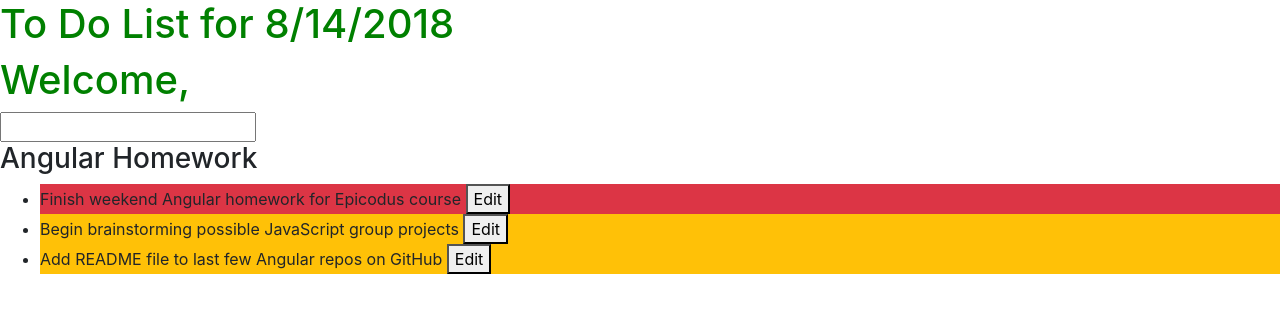
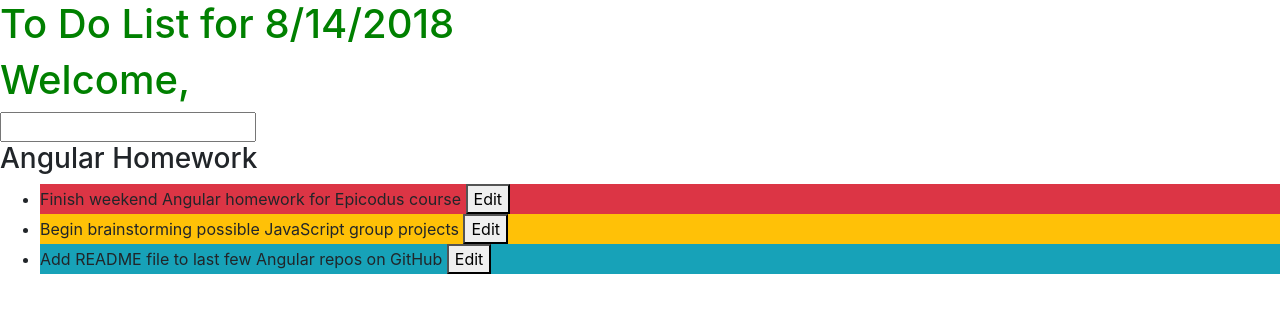
Before and after one commit to hisatokawaminami/to-do-angular, an Angular app: page / in a window 1280 px wide. Shown: the top 312 px of the page. Built offline with nearby package versions, Linux system fonts and the light colour scheme.

Commit message:
add task list component input output

```diff
--- a/src/app/app.component.html
+++ b/src/app/app.component.html
@@ -6,9 +6,8 @@
     <input [(ngModel)]='userName' type="text" name="user">
   </form>
   <h3>{{currentFocus}}</h3>
-  <ul>
-    <li [class]='priorityColor(currentTask)' *ngFor="let currentTask of tasks">{{currentTask.description}} <button (click)="editTask(currentTask)">Edit</button></li>
-  </ul>
+  <app-task-list [childTaskList]="masterTaskList" (clickSender)="editTask($event)"></app-task-list>
+
   <div *ngIf="selectedTask">
     <h3>{{selectedTask.description}}</h3>
     <p>Task Complete? {{selectedTask.done}}</p>
--- a/src/app/app.component.ts
+++ b/src/app/app.component.ts
@@ -12,24 +12,19 @@ export class AppComponent {
   month: number = this.currentTime.getMonth() + 1;
   day: number = this.currentTime.getDate();
   year: number = this.currentTime.getFullYear();
-  tasks: Task[] =[
+
+  masterTaskList: Task[] =[
   new Task('Finish weekend Angular homework for Epicodus course', 3),
   new Task('Begin brainstorming possible JavaScript group projects', 2),
-  new Task('Add README file to last few Angular repos on GitHub', 2),
+  new Task('Add README file to last few Angular repos on GitHub', 1),
   ];
+
   selectedTask = null;
+
   editTask(clickedTask){
     this.selectedTask = clickedTask;
   }
-  priorityColor(currentTask){
-    if(currentTask.priority === 3){
-      return "bg-danger";
-    } else if (currentTask.priority === 2){
-      return "bg-warning";
-    } else {
-      return "bg-info";
-    }
-  }
+
   finishedEditing(){
     this.selectedTask = null;
   }
--- a/src/app/app.module.ts
+++ b/src/app/app.module.ts
@@ -4,11 +4,13 @@ import { NgModule } from '@angular/core';
 
 
 import { AppComponent } from './app.component';
+import { TaskListComponent } from './task-list/task-list.component';
 
 
 @NgModule({
   declarations: [
-    AppComponent
+    AppComponent,
+    TaskListComponent
   ],
   imports: [
     BrowserModule,
--- /dev/null
+++ b/src/app/task-list/task-list.component.html
@@ -0,0 +1,3 @@
+<ul>
+  <li [class]='priorityColor(currentTask)' *ngFor="let currentTask of childTaskList">{{currentTask.description}} <button (click)="editButtonClicked(currentTask)">Edit</button></li>
+</ul>
--- /dev/null
+++ b/src/app/task-list/task-list.component.ts
@@ -0,0 +1,26 @@
+import { Component, Input, Output, EventEmitter } from '@angular/core';
+import { Task } from '../models/task.model';
+
+@Component({
+  selector: 'app-task-list',
+  templateUrl: './task-list.component.html',
+  styleUrls: ['./task-list.component.css']
+})
+export class TaskListComponent {
+  @Input() childTaskList: Task[];
+  @Output() clickSender = new EventEmitter();
+
+  editButtonClicked(taskToEdit: Task){
+    this.clickSender.emit(taskToEdit);
+  }
+
+  priorityColor(currentTask){
+    if(currentTask.priority === 3){
+      return "bg-danger";
+    } else if (currentTask.priority === 2){
+      return "bg-warning";
+    } else {
+      return "bg-info";
+    }
+  }
+}
```
Also changed, not shown: src/app/task-list/task-list.component.css (added), 1 other file (tests, documents, lock files or other folders).
